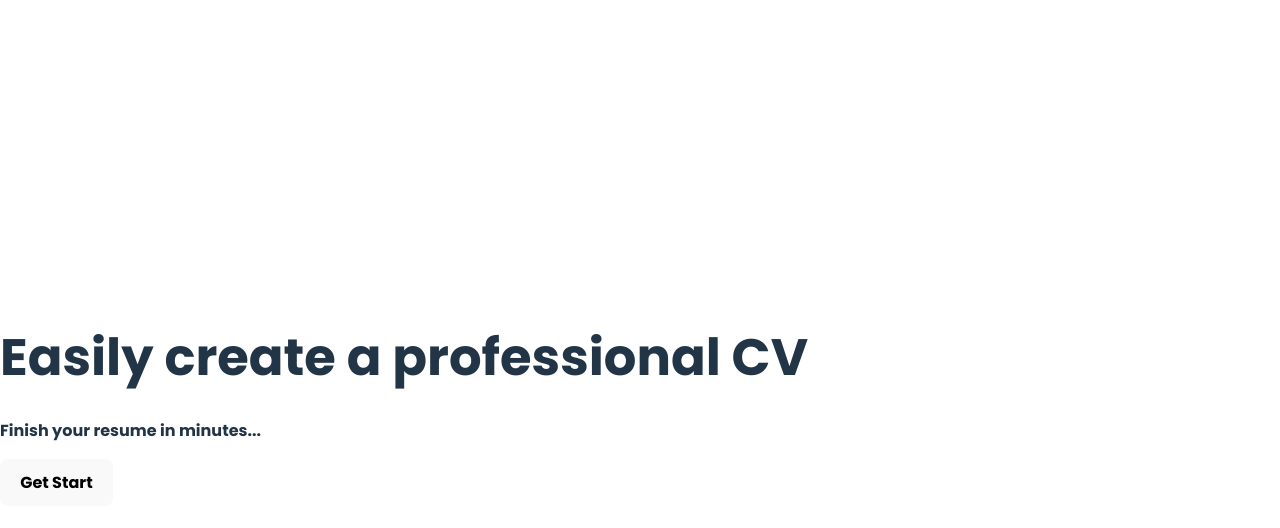
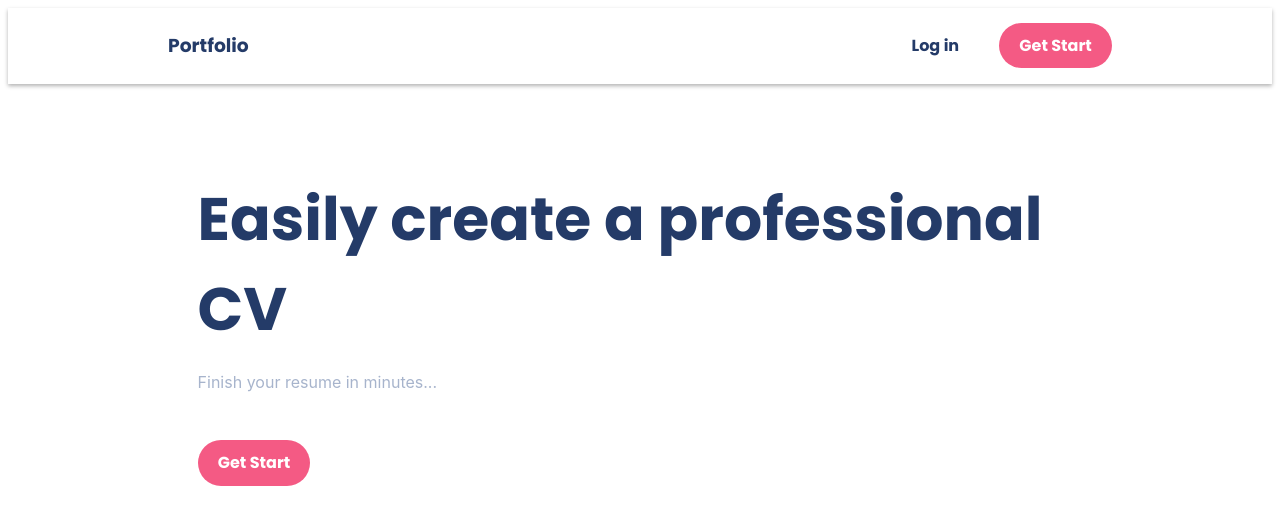
Before and after one commit to Mona96M/Portfolio-Frontend, a React (Vite) app: page / in a window 1280 px wide. Shown: the top 528 px of the page. Built offline with nearby package versions, Linux system fonts and the light colour scheme.

Commit message:
Create and Style NavBar component

```diff
--- a/src/App.jsx
+++ b/src/App.jsx
@@ -1,10 +1,12 @@
 import React from 'react'
 import {BrowserRouter as Router, Routes, Route} from 'react-router'
 import Home from './pages/Home'
+import NavBar from './components/NavBar'
 
 function App() {
   return (
     <Router>
+      <NavBar/>
       <Routes>
         <Route path='/' element={<Home />}/>
       </Routes>
--- /dev/null
+++ b/src/components/NavBar.jsx
@@ -0,0 +1,18 @@
+import React from 'react'
+
+import { Link } from 'react-router'
+
+function NavBar() {
+    return (
+        //used W3Schools as a reference for styling the nav
+    <nav>
+        <h3>Portfolio</h3>
+        <div className='NavLink'>
+        <Link to='/login'>Log in</Link>
+        <Link to='/PortfolioForm' className='button-link'>Get Start</Link>
+        </div>
+    </nav>
+    )
+}
+
+export default NavBar
--- a/src/index.css
+++ b/src/index.css
@@ -15,28 +15,14 @@
 
 a {
   font-weight: 500;
-  color: #646cff;
+  color: #243b68;
   text-decoration: inherit;
 }
 a:hover {
-  color: #535bf2;
+  color: #F45A84;
 }
-
-body {
-  margin: 0;
-  display: flex;
-  place-items: center;
-  min-width: 320px;
-  min-height: 100vh;
-}
-
-h1 {
-  font-size: 3.2em;
-  line-height: 1.1;
-}
-
-button {
-  border-radius: 8px;
+button{
+  border-radius: 35px;
   border: 1px solid transparent;
   padding: 0.6em 1.2em;
   font-size: 1em;
@@ -45,24 +31,57 @@ button {
   background-color: #F45A84;
   cursor: pointer;
   transition: border-color 0.25s;
+  color: #ffffff;
+  margin-top: 30px;
 }
-button:hover {
-  border-color: #646cff;
+button:hover{
+  color: #F45A84;
+  background-color: #ffffff;
+  border-color: #F45A84;
 }
-button:focus,
-button:focus-visible {
-  outline: 4px auto -webkit-focus-ring-color;
+nav{
+  display: flex;
+  align-items: center;
+  justify-content: space-between;
+  padding: 5px 160px;
+  box-shadow: 0 2px 4px rgba(0, 0, 0, 0.3);
+
+
 }
+.NavLink {
+  display: flex;
+  gap: 40px;
+  align-items: center;
+}
+.button-link{
+  border-radius: 35px;
+  border: 1px solid transparent;
+  padding: 0.6em 1.2em;
+  font-size: 1em;
+  font-weight: 500;
+  font-family: inherit;
+  background-color: #F45A84;
+  cursor: pointer;
+  transition: border-color 0.25s;
+  color: #ffffff;
 
-@media (prefers-color-scheme: light) {
-  :root {
-    color: #213547;
-    background-color: #ffffff;
-  }
-  a:hover {
-    color: #747bff;
-  }
-  button {
-    background-color: #f9f9f9;
-  }
 }
+.button-link:hover{
+  color: #F45A84;
+  background-color: #ffffff;
+  border-color: #F45A84;
+}
+.content{
+  margin: auto;
+  width: 70%;
+  padding: 50px;
+}
+.content h1{
+  font-size: 60px;
+  margin-bottom: 2px;
+}
+.content p {
+  color: #a7b4cc;
+  font-size: 16px;
+  font-family:'Inter', sans-serif;
+}
--- a/src/pages/Home.jsx
+++ b/src/pages/Home.jsx
@@ -2,7 +2,8 @@ import React from 'react'
 
 function Home() {
     return (
-    <div>
+        //used W3Schools as a reference for styling the content
+    <div className='content'>
         <h1>Easily create a professional CV</h1>
         <p>Finish your resume in minutes...</p>
         <button type='submit'>Get Start</button>
```
Also changed, not shown: src/components/PortfolioForm.jsx (added, +11 -0 lines).
